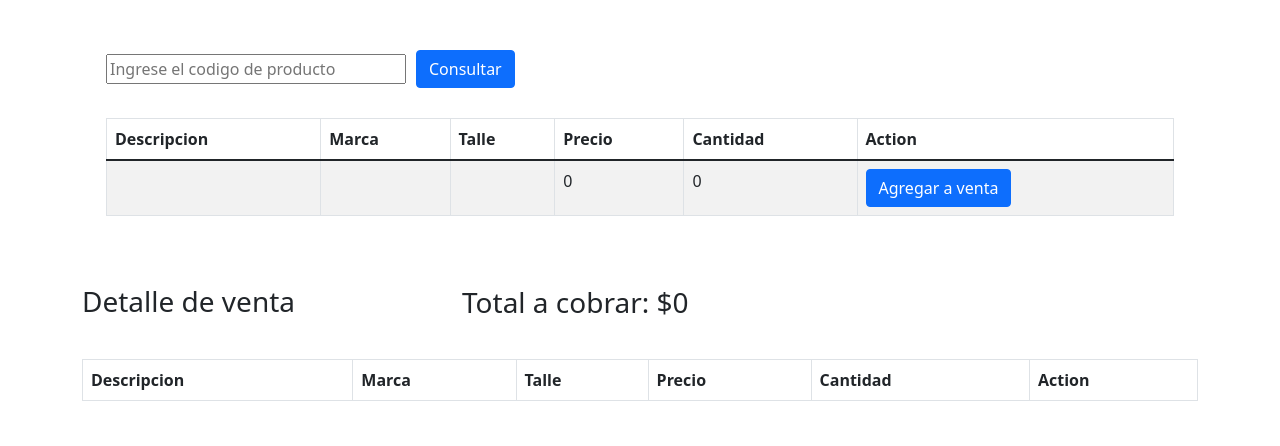
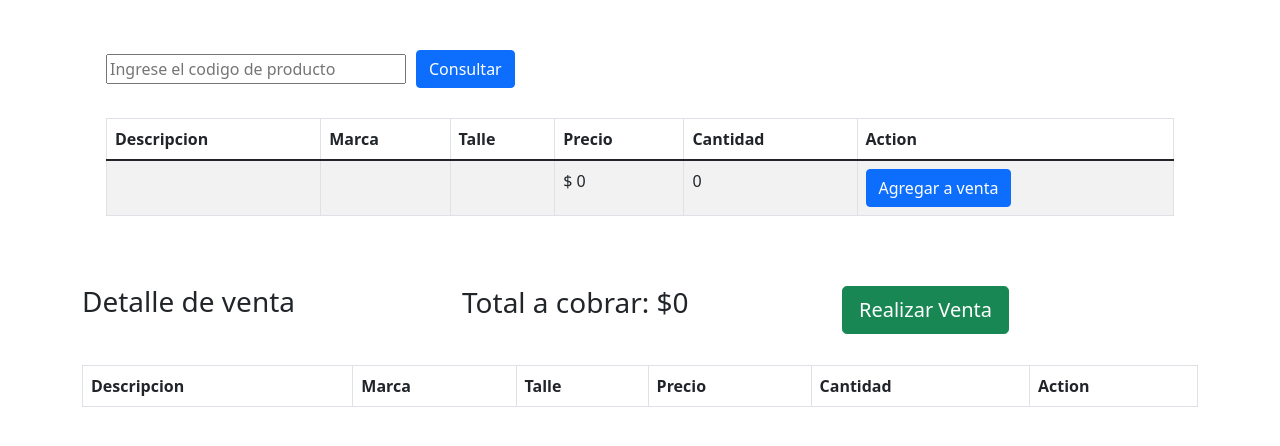
Before and after one commit to ldato/tienda_Leones_Front, a React (Create React App) app: page / in a window 1280 px wide. Shown: the top 446 px of the page. Built offline with nearby package versions, Linux system fonts and the light colour scheme.

Commit message:
Se agrego boton para realizar la venta como componente, no funciona

```diff
--- a/src/components/Buscador.js
+++ b/src/components/Buscador.js
@@ -41,7 +41,7 @@ function Buscador(props) {
     }
 
     const Agregar = () => {
-        props.add(addProd)
+       props.add(addProd)
     }
 
 
@@ -81,7 +81,7 @@ function Buscador(props) {
                                     <td>{producto[0].descripcion}</td>
                                     <td>{producto[0].marca}</td>
                                     <td>{producto[0].talle}</td>
-                                    <td>{producto[0].precio}</td>
+                                    <td>$ {producto[0].precio}</td>
                                     <td>{producto[0].cantidad}</td>
                                     <td><Button onClick={Agregar}>Agregar a venta</Button></td>
                                 </tr>
--- a/src/components/TablaProducto.js
+++ b/src/components/TablaProducto.js
@@ -38,9 +38,9 @@ function TablaProducto(props) {
                                     <td >{articulo[0].descripcion}</td>
                                     <td >{articulo[0].marca}</td>
                                     <td >{articulo[0].talle}</td>
-                                    <td >{articulo[0].precio}</td>
+                                    <td >$ {articulo[0].precio}</td>
                                     <td >1</td>
-                                    <td ><Button onClick={() => removeItem(id)}>Quitar</Button></td>
+                                    <td ><Button onClick={() => removeItem(id)} variant="danger">Quitar</Button></td>
                                 </tr>
                             </>)
                         })}
--- a/src/components/TotalVenta.js
+++ b/src/components/TotalVenta.js
@@ -1,7 +1,7 @@
 import React from "react";
 import "bootstrap/dist/css/bootstrap.css";
 import "../App.css";
-import { Col, Row } from "react-bootstrap";
+import { Button, Col, Row } from "react-bootstrap";
 
 
 function TotalVenta(props) {
@@ -17,8 +17,11 @@ function TotalVenta(props) {
     return (
 
         <Row className="espacio-superior3">
-            <Col>
+            <Col xs={6}>
                 <h3>Total a cobrar: ${suma}</h3>
+            </Col>
+            <Col className="centrar-contenido">
+                <Button variant="success" size="lg">Realizar Venta</Button>
             </Col>
         </Row>
 
```
